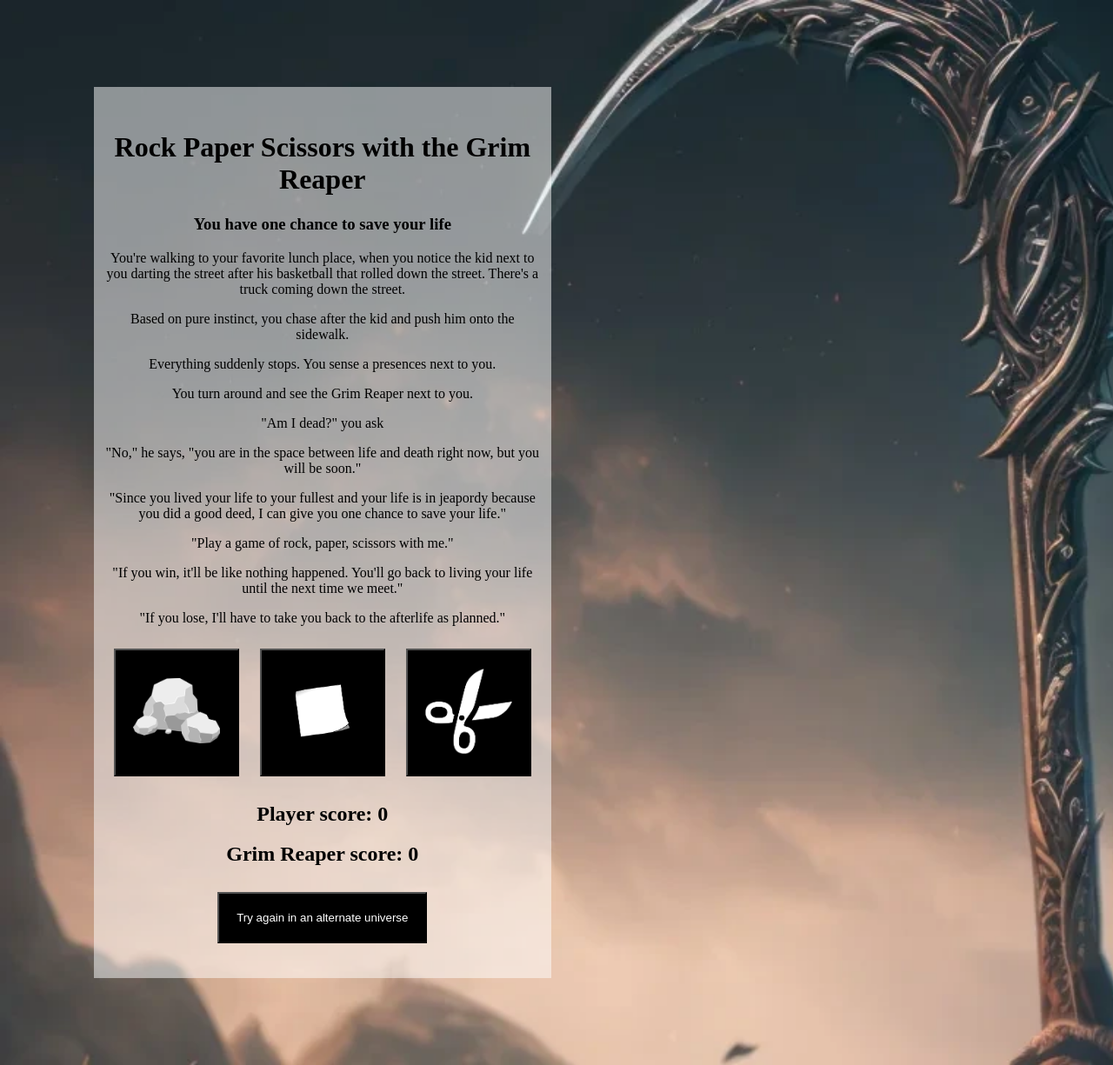
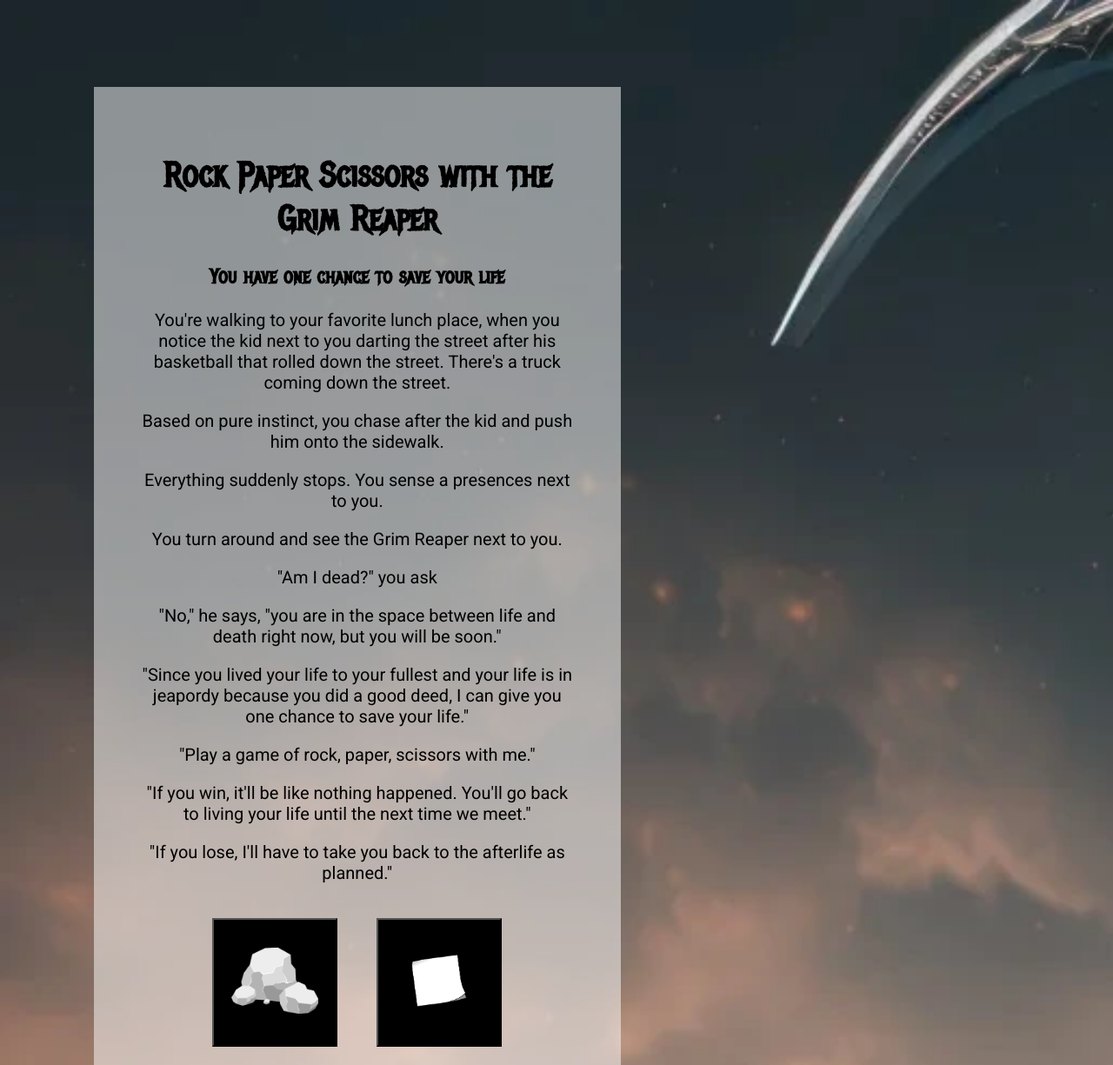
Before and after one commit to yh63935/rock-paper-scissors, a plain HTML site: page index.html in a window 1280 px wide. Shown: the top 1225 px of the page at 87% size. Drawn offline with Linux system fonts and the light colour scheme.

Commit message:
Add fonts and style text

```diff
--- a/index.html
+++ b/index.html
@@ -3,6 +3,11 @@
     <head>
         <meta charset = 'utf-8' name = 'viewport' content = "width = device-width,initial-scale = 1.0">
         <link rel = "stylesheet" href = "styles.css">
+        <link rel="preconnect" href="https://fonts.googleapis.com">
+        <link rel="preconnect" href="https://fonts.gstatic.com" crossorigin>
+        <link href="https://fonts.googleapis.com/css2?family=Metal+Mania&display=swap" rel="stylesheet">
+        <link href="https://fonts.googleapis.com/css2?family=Roboto&display=swap" rel="stylesheet">
+        <link href="https://fonts.googleapis.com/css2?family=Open+Sans:ital,wght@0,400;1,300&display=swap" rel="stylesheet">
         <title>Rock-paper-scissors</title>
     </head>
     <body>
--- a/index.js
+++ b/index.js
@@ -83,7 +83,9 @@ function displayResults() {
         resultsEl.innerText = 'We tied. You need to play again to determine your fate.';
     }
     else {
-        resultsEl.innerText = 'You lose the game. I will lead you to the afterlife.';
+        resultsEl.innerText = `You lose the game. I will lead you to the afterlife.
+
+        You may have lost, but you can try to save the version of you in an alternate universe.`;
     }
 }
 game()
--- a/styles.css
+++ b/styles.css
@@ -1,11 +1,21 @@
 body {
     background-image: url("assets/grim-reaper.webp");
     background-size: cover;
+    font-family: 'Roboto', sans-serif;
+    font-size: 20px;
+}
+
+h1, h3 {
+    font-family: 'Metal Mania', cursive;
+}
+
+h1 {
+    font-size: 40px;
 }
 
 .game-container {
     background: rgba(255,255,255,0.5);
-    padding: 30px 10px;
+    padding: 50px;
     width: 40%;
     text-align: center;
     margin: 100px;
@@ -20,7 +30,8 @@ img {
 
 button {
     background: black;
-    margin: 10px;
+    margin: 20px;
     padding: 20px;
     color: white;
+    font-size: 16px;
 }
```
